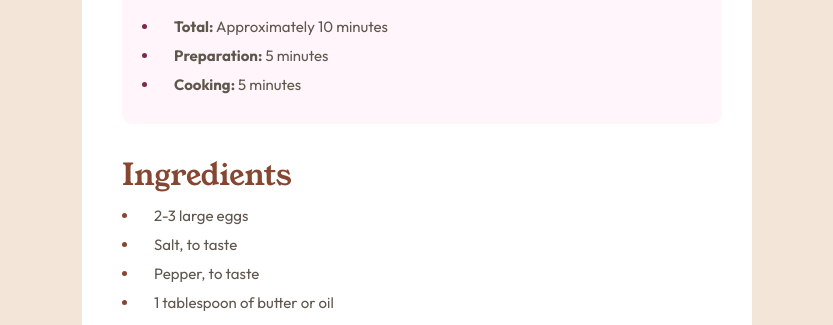
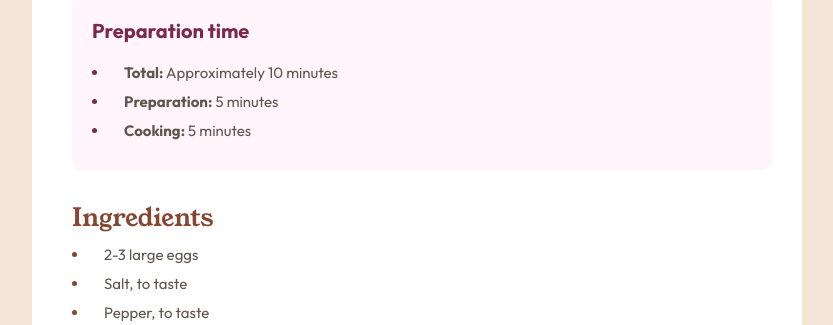
Before and after one commit to luizfleandro/recipe-page, a plain HTML site: page index.html in a window 1280 px wide. Shown: the part 608-933 px from the top of the page, without its empty margins (223-1056 px from the left). Drawn offline with Linux system fonts and the light colour scheme.

Commit message:
Update styles.css

```diff
--- a/styles.css
+++ b/styles.css
@@ -29,13 +29,14 @@ h1 {
 h2 {
     color: hsl(14, 45%, 36%);
     margin: 10px 0;
+    font-size: 25px;
 }
 
 .main {
     margin: 0 auto;
     padding: 30px 30px 30px 40px;
     height: auto;
-    width: 600px;
+    width: 700px;
     background-color: #fff;
 }
 
```
